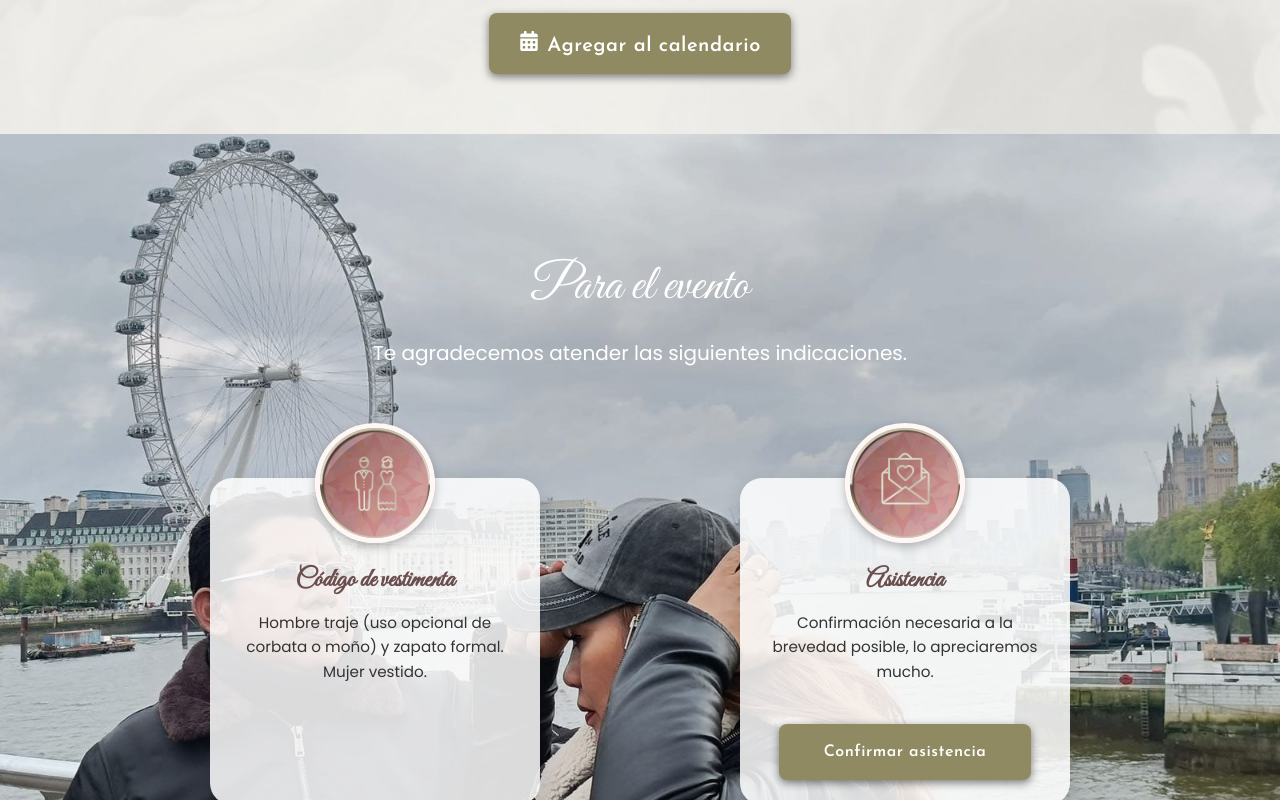
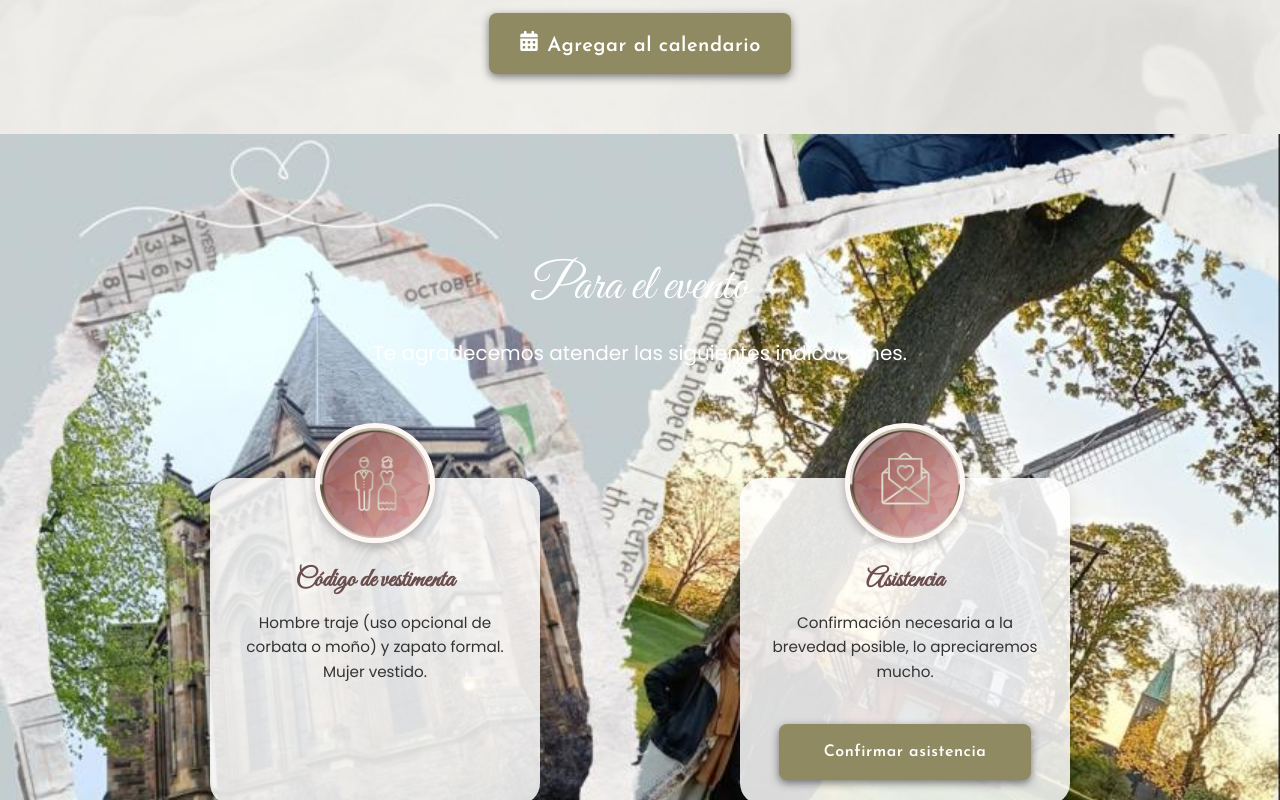
Before and after one commit to karychululu39-art/Boda-NeptaliyCarmelita, a React (Create React App) app: page / in a window 1280 px wide. Shown: the part 1600-2400 px from the top of the page. Built offline with nearby package versions, Linux system fonts and the light colour scheme.

Commit message:
Agregado

```diff
--- a/src/components/EventoInfo.css
+++ b/src/components/EventoInfo.css
@@ -1,7 +1,7 @@
 /* 🎀 SECCIÓN GENERAL */
 .evento-info {
   position: relative;
-  background-image: url("../assets/ellos.jpg");
+  background-image: url("../assets/amor.jpg");
   background-size: cover;
   background-position: center;
   background-attachment: fixed;
```
